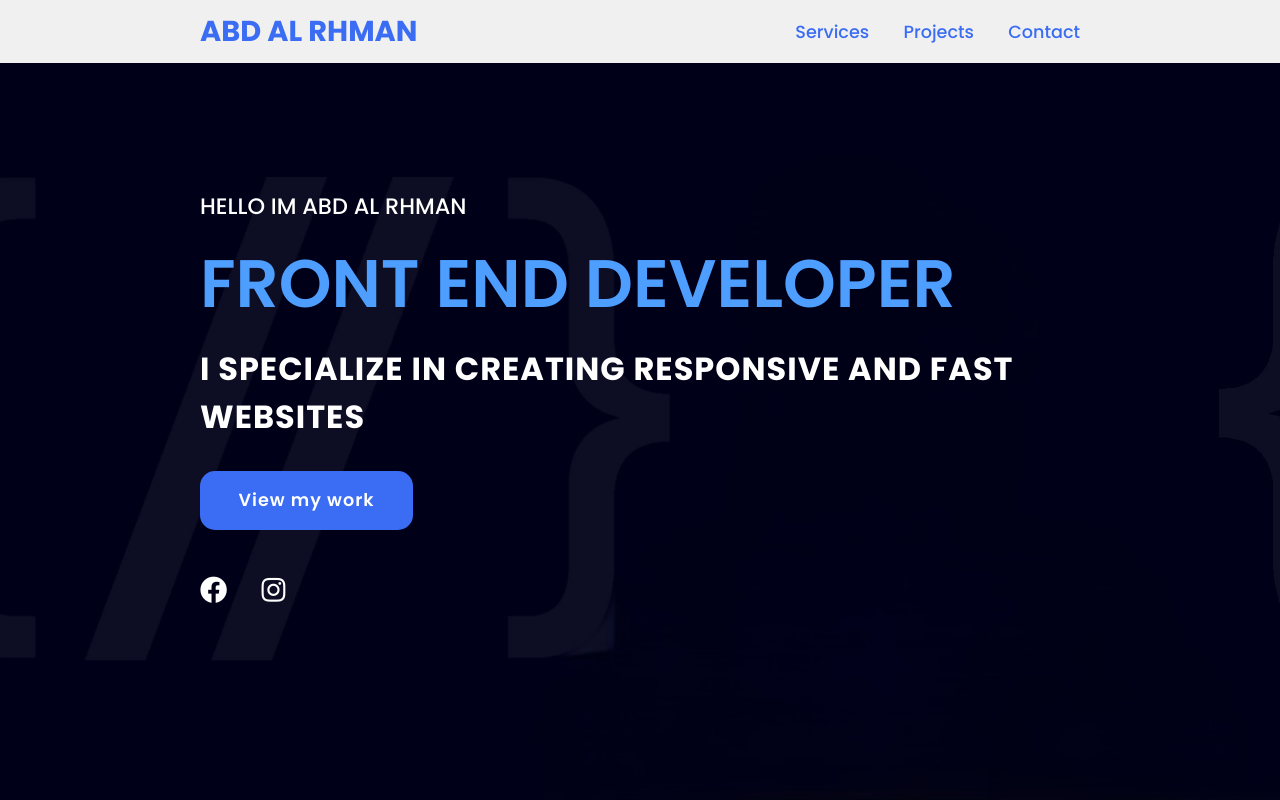
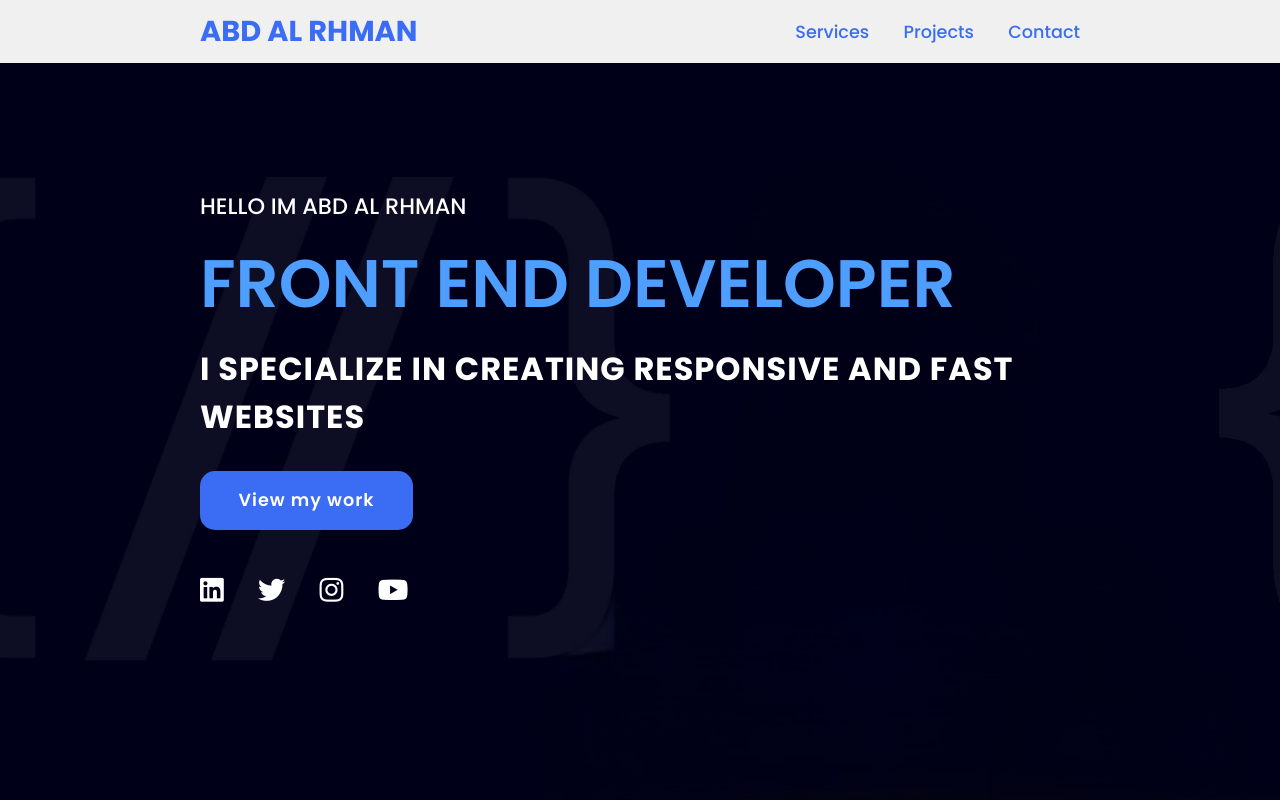
Before and after one commit to Abdalrhman-star/profile-Abd-Al-Rhman, a plain HTML site: page index.html in a window 1280 px wide. Shown: the top 800 px of the page. Drawn offline with Linux system fonts and the light colour scheme.

Commit message:
Add files via upload

```diff
--- a/index.html
+++ b/index.html
@@ -26,9 +26,10 @@
             <h3>I SPECIALIZE IN CREATING RESPONSIVE AND FAST WEBSITES</h3>
             <a href="#projects" class="main-btn">View my work</a>
             <div class="social-icons">
-                <a href="#"><i class="fab fa-facebook"></i></a>
-
+                <a href="#"><i class="fab fa-linkedin"></i></a>
+                <a href="#"><i class="fab fa-twitter"></i></a>
                 <a href="#"><i class="fab fa-instagram"></i></a>
+                <a href="#"><i class="fab fa-youtube"></i></a>
             </div>
         </div>
     </section>
@@ -83,7 +84,7 @@
             </div>
             <div class="project-card">
                 <div class="project-image">
-                    <img src="img-1/Screenshot 2025-07-07 012206.png" />
+                    <img src="images/work2.jpg" />
                 </div>
                 <div class="project-info">
                     <p class="project-category">Script Writing & Video Production</p>
```
